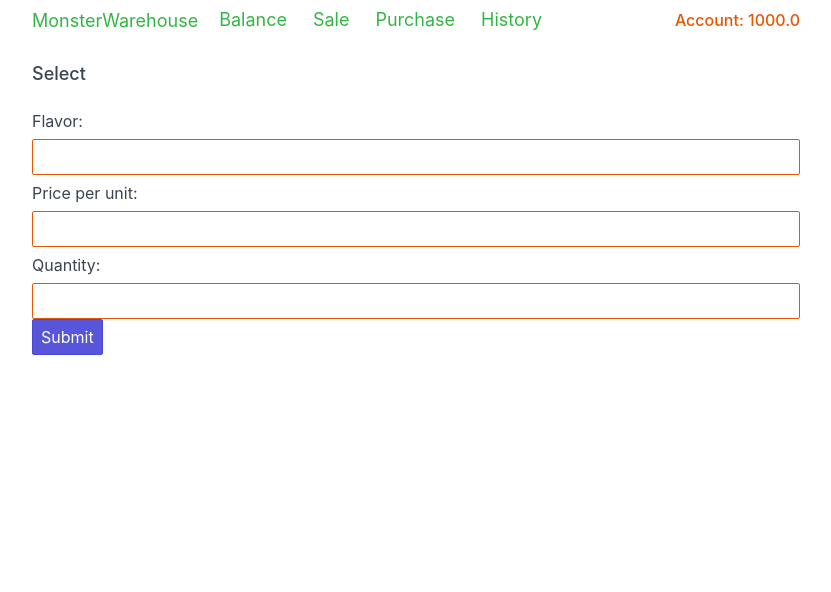
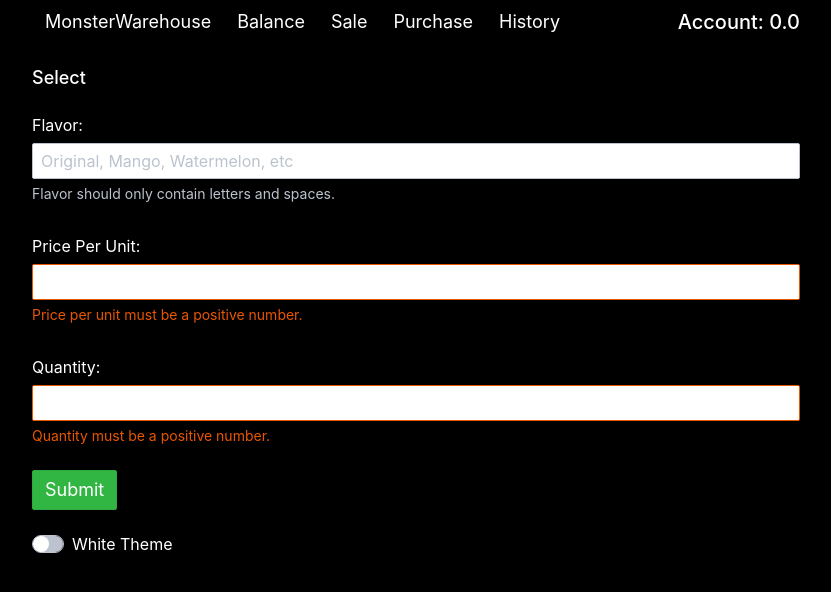
Before and after one commit to Shengyu0423/homework_2, a Flask app: page /purchase in a window 1280 px wide. Shown: the top 592 px of the page, without its empty margins (224-1055 px from the left). Run offline with Flask 3, Linux system fonts and the light colour scheme.

Commit message:
final_second_draft

```diff
--- a/Monster_warehouse/main.py
+++ b/Monster_warehouse/main.py
@@ -13,42 +13,60 @@
     price_per_unit = db.Column(db.Float, nullable=False)
     quantity = db.Column(db.Integer, nullable=False)
 
-# Global variable for balance and history
-current_balance = 1000.0 # initial balance with a default value
-history = []
+# Database model for Balance
+class Balance(db.Model):
+    id = db.Column(db.Integer, primary_key=True)
+    amount = db.Column(db.Float, nullable=False, default=0.0)
+
+# Database model for History
+class History(db.Model):
+    id = db.Column(db.Integer, primary_key=True)
+    timestamp = db.Column(db.DateTime, nullable=False)
+    operation = db.Column(db.String(50), nullable=False)
+    flavor = db.Column(db.String(50))
+    price_per_unit = db.Column(db.Float)
+    quantity = db.Column(db.Integer)
+    total_amount = db.Column(db.Float)
 
 @app.route('/')
 def index():
     monsters = Monster.query.all()
-    return render_template('index.html', monsters=monsters, balance=current_balance)
+    balance = Balance.query.first()
+    return render_template('index.html', monsters=monsters, balance=balance.amount)
 
 @app.route('/balance')
 def balance_view():
-    global current_balance
-    return render_template('balance.html', balance=current_balance)
+    balance = Balance.query.first()
+    return render_template('balance.html', balance=balance.amount)
 
 @app.route('/submit_balance', methods=['POST'])
 def submit_balance():
-    global current_balance
+    balance = Balance.query.first()
     operation = request.form.get('operation')
     amount = float(request.form.get('amount'))
 
     if operation == 'add':
-        current_balance += amount
-        history.append({'timestamp': datetime.now().strftime("%Y-%m-%d %H:%M:%S"), 'operation': 'add', 'total_amount': amount})
+        balance.amount += amount
+        timestamp = datetime.now()
+        history_record = History(timestamp=timestamp, operation='add', total_amount=amount)
+        db.session.add(history_record)
     elif operation == 'substract':
-        current_balance -= amount
-        history.append({'timestamp': datetime.now().strftime("%Y-%m-%d %H:%M:%S"), 'operation': 'substract', 'total_amount': amount})
+        balance.amount -= amount
+        timestamp = datetime.now()
+        history_record = History(timestamp=timestamp, operation='substract', total_amount=amount)
+        db.session.add(history_record)
+
+    db.session.commit()
 
     return redirect(url_for('index'))
 
 @app.route('/purchase')
 def purchase():
-    return render_template('purchase.html', balance=current_balance)
+    balance = Balance.query.first()
+    return render_template('purchase.html', balance=balance.amount)
 
 @app.route('/submit_purchase', methods=['POST'])
 def submit_purchase():
-    global current_balance
     flavor = request.form.get('flavor')
     price_per_unit = request.form.get('price per unit')
     quantity = request.form.get('quantity')
@@ -65,7 +83,13 @@
         return "Invalid price per unit or quantity. Please enter a valid number", 400
 
     total_amount = price_per_unit * quantity
-    current_balance -= total_amount
+    balance = Balance.query.first()
+
+    # Check if the balance is enough to purchase
+    if balance.amount < total_amount:
+        return "Not enough balance to purchase", 400
+
+    balance.amount -= total_amount
 
     # Check if the flavor exists in the database
     monster = Monster.query.filter_by(flavor=flavor).first()
@@ -79,19 +103,23 @@
 
     db.session.commit()
 
-    history.append({'timestamp': datetime.now().strftime("%Y-%m-%d %H:%M:%S"), 'operation': 'purchase', 'flavor': flavor, 'price_per_unit': price_per_unit, 'quantity': quantity, 'total_amount': total_amount})
+    timestamp = datetime.now()
+    history_record = History(timestamp=timestamp, operation='purchase', flavor=flavor, price_per_unit=price_per_unit, quantity=quantity, total_amount=total_amount)
+    db.session.add(history_record)
+    db.session.commit()
+
     return redirect(url_for('index'))
 
 @app.route('/sale')
 def sale():
-    return render_template('sale.html', balance=current_balance)
+    balance = Balance.query.first()
+    return render_template('sale.html', balance=balance.amount)
 
 @app.route('/submit_sale', methods=['POST'])
 def submit_sale():
-    global current_balance
     flavor = request.form.get('flavor')
-    price_per_unit = float(request.form.get('price per unit'))
-    quantity = int(request.form.get('quantity'))
+    price_per_unit = request.form.get('price per unit')
+    quantity = request.form.get('quantity')
 
     # Validate the input
     if not flavor.isalpha() or not flavor.replace(' ', '').isalpha():
@@ -104,15 +132,21 @@
     except ValueError:
         return "Invalid price per unit or quantity. Please enter a valid number"
 
+    balance = Balance.query.first()
+
     # Check if the flavor exists in the database
     monster = Monster.query.filter_by(flavor=flavor).first()
     if monster and monster.quantity >= quantity:
         total_amount = price_per_unit * quantity
-        current_balance += total_amount
+        balance.amount += total_amount
         monster.quantity -= quantity
         db.session.commit()
 
-        history.append({'timestamp': datetime.now().strftime("%Y-%m-%d %H:%M:%S"), 'operation': 'sale', 'flavor': flavor, 'price_per_unit': price_per_unit, 'quantity': quantity, 'total_amount': total_amount})
+        timestamp = datetime.now()
+        history_record = History(timestamp=timestamp, operation='sale', flavor=flavor, price_per_unit=price_per_unit, quantity=quantity, total_amount=total_amount)
+        db.session.add(history_record)
+        db.session.commit()
+
         return redirect('/')
     else:
         return "Flavor not found or not enough quantity to sell", 400
@@ -127,55 +161,62 @@
     quantity = request.args.get('quantity')
     total_amount = request.args.get('total_amount')
 
-    # Initialize filtered_history
-    filtered_history = history
+    # Initialize query
+    history_query = History.query
 
     if start_date:
         try:
             start_date = datetime.strptime(start_date, "%Y-%m-%d")
-            filtered_history = [record for record in filtered_history if datetime.strptime(record['timestamp'], "%Y-%m-%d %H:%M:%S") >= start_date]
+            history_query = history_query.filter(History.timestamp >= start_date)
         except ValueError:
             pass
 
     if end_date:
         try:
             end_date = datetime.strptime(end_date, "%Y-%m-%d")
-            filtered_history = [record for record in filtered_history if datetime.strptime(record['timestamp'], "%Y-%m-%d %H:%M:%S") <= end_date]
+            history_query = history_query.filter(History.timestamp <= end_date)
         except ValueError:
             pass
 
     if operation:
-        filtered_history = [record for record in filtered_history if record['operation'] == operation]
+        history_query = history_query.filter_by(operation=operation)
 
     if flavor:
-        filtered_history = [record for record in filtered_history if record.get('flavor') and flavor.lower() in record['flavor'].lower()]
+        history_query = history_query.filter(History.flavor.ilike(f"%{flavor}%"))
 
     if price_per_unit:
         try:
             price_per_unit = float(price_per_unit)
-            filtered_history = [record for record in filtered_history if record.get('price_per_unit') and record['price_per_unit'] == price_per_unit]
+            history_query = history_query.filter_by(price_per_unit=price_per_unit)
         except ValueError:
             pass
 
     if quantity:
         try:
             quantity = int(quantity)
-            filtered_history = [record for record in filtered_history if record.get('quantity') and record['quantity'] == quantity]
+            history_query = history_query.filter_by(quantity=quantity)
         except ValueError:
             pass
 
     if total_amount:
         try:
             total_amount = float(total_amount)
-            filtered_history = [record for record in filtered_history if record.get('total_amount') == total_amount]
+            history_query = history_query.filter_by(total_amount=total_amount)
         except ValueError:
             pass
 
-    return render_template('history.html', balance=current_balance, history=filtered_history)
+    balance = Balance.query.first()
+    return render_template('history.html', balance=balance.amount, history=history_query.all())
 
 # Create the database and the db table
 with app.app_context():
     db.create_all()
 
+    # Initialize the balance if it does not exist
+    if not Balance.query.first():
+        balance = Balance(amount=0.0)
+        db.session.add(balance)
+        db.session.commit()
+
 if __name__ =="__main__":
     app.run(debug=True, port=5500)
--- a/Monster_warehouse/templates/balance.html
+++ b/Monster_warehouse/templates/balance.html
@@ -15,8 +15,8 @@
                 </label>
             </div>
             <label class="form-label" for="amount">Amount:</label>
-            <input class="form-input" type="number" id="amount" name="amount"step="0.01" value="100">
-            <input class="btn btn-primary" type="submit" value="Submit">
+            <input class="form-input" type="number" id="amount" name="amount"step="0.1" value="100">
+            <input class="btn btn-success btn-lg" type="submit" value="Submit">
         </form>
     </div>
 {% endblock %}
--- a/Monster_warehouse/templates/base.html
+++ b/Monster_warehouse/templates/base.html
@@ -11,6 +11,8 @@
         body {
             margin-left: 20%;
             margin-right: 20%;
+            background-color: black;
+            color: white;
         }
 
         .account-text {
@@ -18,6 +20,22 @@
         }
         .head {
             margin-top: 70px;
+            color: white;
+        }
+
+        /* White theme styles */
+        body.white-theme {
+            background-color: white;
+            color: black;
+        }
+        body.white-theme .navbar {
+            background-color: white;
+        }
+        body.white-theme .navbar a,
+        body.white-theme .navbar h5 {
+            color: black !important;
+        }
+        body.white-theme .head {
             color: black;
         }
     </style>
@@ -25,20 +43,46 @@
 <body>
     <header class="navbar">
         <section class="navbar-section">
-            <a href="/" class="navbar-brand mr-2 text-success">MonsterWarehouse</a>
-            <a href="{{ url_for('balance_view') }}" class="btn btn-link btn-lg text-success">Balance</a>
-            <a href="{{ url_for('sale') }}" class="btn btn-link btn-lg text-success">Sale</a>
-            <a href="{{ url_for('purchase') }}" class="btn btn-link btn-lg text-success">Purchase</a>
-            <a href="{{ url_for('history_view') }}" class="btn btn-link btn-lg text-success">History</a>
+            <a href="/" class="btn btn-link btn-lg text-light">MonsterWarehouse</a>
+            <a href="{{ url_for('balance_view') }}" class="btn btn-link btn-lg text-light">Balance</a>
+            <a href="{{ url_for('sale') }}" class="btn btn-link btn-lg text-light">Sale</a>
+            <a href="{{ url_for('purchase') }}" class="btn btn-link btn-lg text-light">Purchase</a>
+            <a href="{{ url_for('history_view') }}" class="btn btn-link btn-lg text-light">History</a>
         </section>
         <section class="navbar-section">
-            <h6 class="account-text text-error">Account:&nbsp;</h6>
-            <h6 class="account-text text-error">{{ balance }}</h6>
+            <h5 class="account-text text-light">Account:&nbsp;</h5>
+            <h5 class="account-text text-light">{{ balance }}</h5>
         </section>
     </header>
     <div style="margin-top: 20px;">
         {% block content %}
         {% endblock %}
     </div>
+    <div class="form-group" style="text-align: left; margin-top: 20px;">
+        <label class="form-switch">
+            <input type="checkbox" id="theme-toggle">
+            <i class="form-icon"></i> White Theme
+        </label>
+    </div>
+    <script>
+        // Check if white theme preference is stored in localStorage
+        const whiteThemeSelected = localStorage.getItem('whiteTheme') !== null && localStorage.getItem('whiteTheme') === 'true';
+
+        // Set initial theme based on user preference
+        if (whiteThemeSelected) {
+            document.body.classList.add('white-theme');
+        }
+
+        // Toggle theme on checkbox change
+        document.getElementById('theme-toggle').addEventListener('change', function() {
+            if (this.checked) {
+                document.body.classList.add('white-theme');
+                localStorage.setItem('whiteTheme', true);
+            } else {
+                document.body.classList.remove('white-theme');
+                localStorage.setItem('whiteTheme', false);
+            }
+        });
+    </script>
 </body>
 </html>
--- a/Monster_warehouse/templates/purchase.html
+++ b/Monster_warehouse/templates/purchase.html
@@ -4,13 +4,22 @@
     <legend>Select</legend>
     <div class="form-group">
         <form action="/submit_purchase" method="post">
-            <label class="form-label" for="flavor">Flavor:</label>
-            <input class="form-input" type="text" id="flavor" name="flavor" pattern="[A-Za-z\s]+" title="Flavor should only contain letters and spaces" required>
-            <label class="form-label" for="price_per_unit">Price per unit:</label>
-            <input class="form-input" type="number" id="price_per_unit" name="price per unit" step="0.1" min="0.1" title="Price per unit must be a positive number" required>
-            <label class="form-label" for="quantity">Quantity:</label>
-            <input class="form-input" type="number" id="quantity" name="quantity" min="1" title="Quantity must be a positive number" required>
-            <input class="btn btn-primary" type="submit" value="Submit">
+            <div class="form-group">
+                <label class="form-label" for="flavor">Flavor:</label>
+                <input class="form-input" type="text" id="flavor" placeholder="Original, Mango, Watermelon, etc" name="flavor" pattern="[A-Za-z\s]+" title="Flavor should only contain letters and spaces" required>
+                <p class="form-input-hint">Flavor should only contain letters and spaces.</p>
+            </div>
+            <div class="form-group">
+                <label class="form-label" for="price_per_unit">Price Per Unit:</label>
+                <input class="form-input" type="number" id="price_per_unit" name="price per unit" step="0.1" min="0.1" title="Price per unit must be a positive number." required>
+                <p class="form-input-hint">Price per unit must be a positive number.</p>
+            </div>
+            <div class="form-group">
+                <label class="form-label" for="quantity">Quantity:</label>
+                <input class="form-input" type="number" id="quantity" name="quantity" min="1" title="Quantity must be a positive number." required>
+            <p class="form-input-hint">Quantity must be a positive number.</p>
+            </div>
+            <input class="btn btn-success btn-lg" type="submit" value="Submit">
         </form>
     </div>
 {% endblock %}
```
Also changed, not shown: Monster_warehouse/templates/history.html (+13 -8 lines), Monster_warehouse/templates/index.html (+7 -5 lines), Monster_warehouse/templates/sale.html (+16 -7 lines), Monster_warehouse/instance/monster_warehouse.db (deleted), 12 other files.
